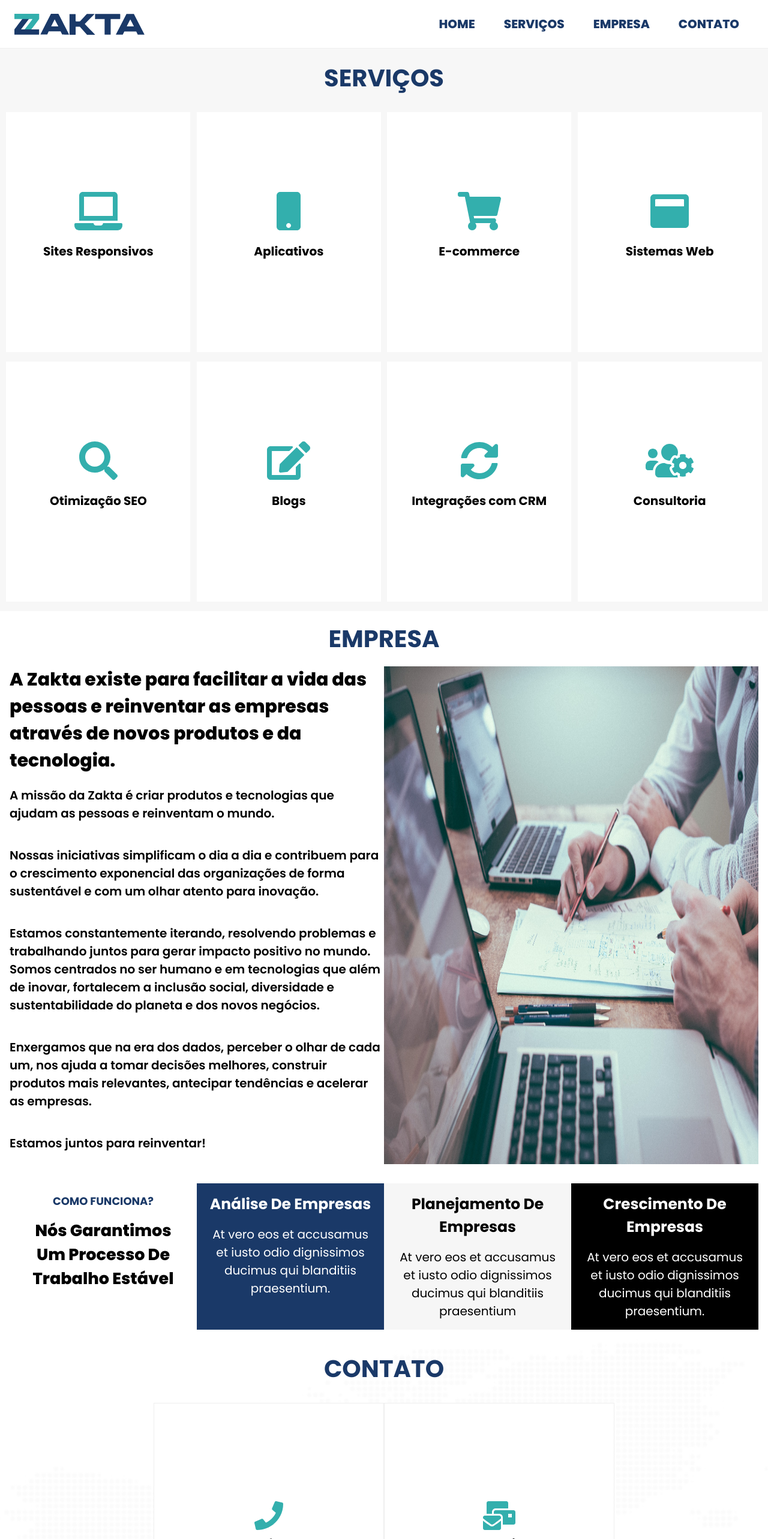
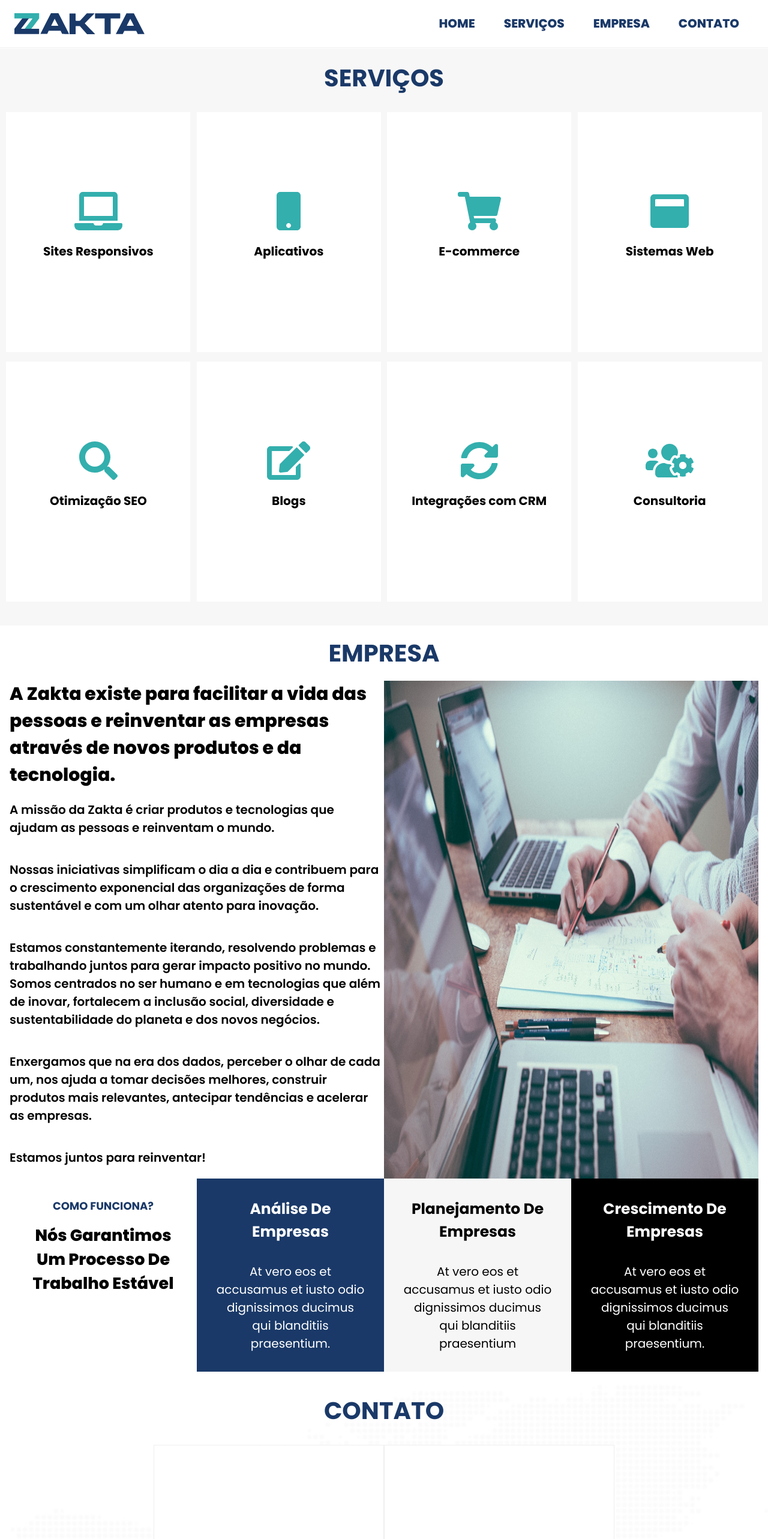
Before and after one commit to zakta/site, a Next.js app: page / in a window 1280 px wide. Shown: the top 2566 px of the page at 60% size. Built offline with nearby package versions, Linux system fonts and the light colour scheme.

Commit message:
add center comp on pages

```diff
--- a/components/Company/index.js
+++ b/components/Company/index.js
@@ -6,11 +6,13 @@ import {
   Notes,
   Division,
   Flex,
+  Center,
 } from "./styles";
 
 export default function Company() {
   return (
     <Container id="empresa">
+      <Center>
         <h2>Empresa</h2>
         <Division>
           <Flex>
@@ -75,6 +77,7 @@ export default function Company() {
             </p>
           </Notes>
         </Box>
+      </Center>
     </Container>
   );
 }
--- a/components/Company/styles.js
+++ b/components/Company/styles.js
@@ -21,19 +21,22 @@ export const Container = styled.section`
   }
 `;
 
+export const Center = styled.div`
+  margin: auto;
+  max-width: 1700px;
+`;
+
 export const Flex = styled.div`
   @media (min-width: 1280px){
     display: flex;
     flex-direction: column;
     width: 50%;
-   // margin-right: 1rem;
   }
 `
 export const Division = styled.div`
   @media (min-width: 1280px){
     display: flex;
     flex-direction: row;
-    margin-bottom: 2rem;
   }
 `
 export const Text = styled.p`
@@ -100,7 +103,7 @@ export const Notes= styled.div`
   h4 {
     color: white;
     font-size: 25px;
-    padding: 1rem 1rem 0 1rem;
+    padding: 2rem 2rem 0 2rem;
     margin: 0;
     text-transform: capitalize;
 
@@ -136,7 +139,7 @@ export const Notes= styled.div`
     color: white;
     font-size: 20px;
     font-weight: 400;
-    padding: 1rem;
+    padding: 2rem;
     margin: 0;
 
     &:nth-child(1) {
--- a/components/Footer/index.js
+++ b/components/Footer/index.js
@@ -1,7 +1,7 @@
 import Link from 'next/link';
 
 import { LogoWhite } from "../LogoWhite";
-import { Contact, Box, Container, Info, NavBar, NavList, PositionLogo, Copyright} from "./styles";
+import { Contact, Box, Container, Info, PositionLogo, Copyright } from "./styles";
 
 export function Footer() {
   return (
@@ -14,8 +14,8 @@ export function Footer() {
           <Info href="mailto:contato@zakta.com.br" target="_blank">contato@zakta.com.br</Info>
           <Info href="tel:+5511933020321">+55 11 93302-0321</Info>
         </Contact>
-        <Copyright>© 2021 ZAKTA Tecnologia todos direitos reservados.</Copyright>
       </Box>
+      <Copyright>© 2021 ZAKTA Tecnologia todos direitos reservados.</Copyright>
     </Container>
   );
-}
+};
--- a/components/Footer/styles.js
+++ b/components/Footer/styles.js
@@ -2,13 +2,12 @@ import styled from "styled-components";
 
 export const Container = styled.footer`
   background: #203c66;
-  display: flex;
   min-width: 320px;
-  @media (min-width: 640px) {
-  }
 `;
 
 export const Box = styled.div`
+  margin: auto;
+  max-width: 1700px;
   width: 100%;
 
   @media (min-width: 640px) {
--- a/components/Header/index.js
+++ b/components/Header/index.js
@@ -5,10 +5,12 @@ import { Center, Container, LogoContainer } from "./styles";
 export default function Header() {
   return (
     <Container className="sticky">
-      <LogoContainer>
-        <Logo height={35} />
-      </LogoContainer>
-      <Menu />
+      <Center>
+        <LogoContainer>
+          <Logo height={35} />
+        </LogoContainer>
+        <Menu />
+      </Center>
     </Container>
   );
 }
--- a/components/Header/styles.js
+++ b/components/Header/styles.js
@@ -1,12 +1,10 @@
 import styled from "styled-components";
 
 export const Container = styled.div`
-  align-items: center;
   background: white;
   border-bottom: solid 1px #efefef;
-  display: flex;
+  box-sizing: border-box;
   height: 80px;
-  justify-content: space-between;
   min-width: 320px;
 
   &.sticky {
@@ -15,6 +13,14 @@ export const Container = styled.div`
     width: 100%;
     z-index: 13;
   }
+  `;
+
+export const Center = styled.div`
+  align-items: center;
+  display: flex;
+  justify-content: space-between;
+  margin: auto;
+  max-width: 1700px;
 `;
 
 export const LogoContainer = styled.div`
--- a/components/Services/index.js
+++ b/components/Services/index.js
@@ -1,11 +1,12 @@
 import { faLaptop, faShoppingCart, faWindowMaximize, faMobile, faSearch, faEdit, faSyncAlt, faUsersCog } from '@fortawesome/free-solid-svg-icons'
-import { Container, Title } from "./styles";
+import { Center, Container, Title } from "./styles";
 import { Card, Icon} from "../Card/styles";
 
 
 export default function Services(){
   return(
     <Container id="servicos">
+      <Center>
         <Title>Serviços</Title>
         <Card animate={true}>
           <Icon icon={faLaptop} />
@@ -39,6 +40,7 @@ export default function Services(){
           <Icon icon={faUsersCog} />
           <p>Consultoria</p>
         </Card>
+      </Center>
     </Container>
   );
 }
--- a/components/Services/styles.js
+++ b/components/Services/styles.js
@@ -1,18 +1,24 @@
 import styled from "styled-components";
 
 export const Container = styled.section`
+  background: #f7f7f7;
+  max-width: 100%;
+  min-width: 350px;
+`;
+
+export const Center = styled.div`
   display: flex;
   flex-wrap: wrap;
   justify-content: space-around;
-  background: #f7f7f7;
-  width: 100%;
-  min-width: 350px;
+  margin: auto;
+  max-width: 1700px;
 
   @media (min-width: 640px){
     justify-content: space-evenly;
-    padding: 0 0 0.5rem 0;
+    padding: 0 0 2rem 0;
   }
-`
+`;
+
 export const Title = styled.h1`
   color: #1a3968;
   font-size: 40px;
```
Lines whose indentation alone changed are shown as unchanged.
